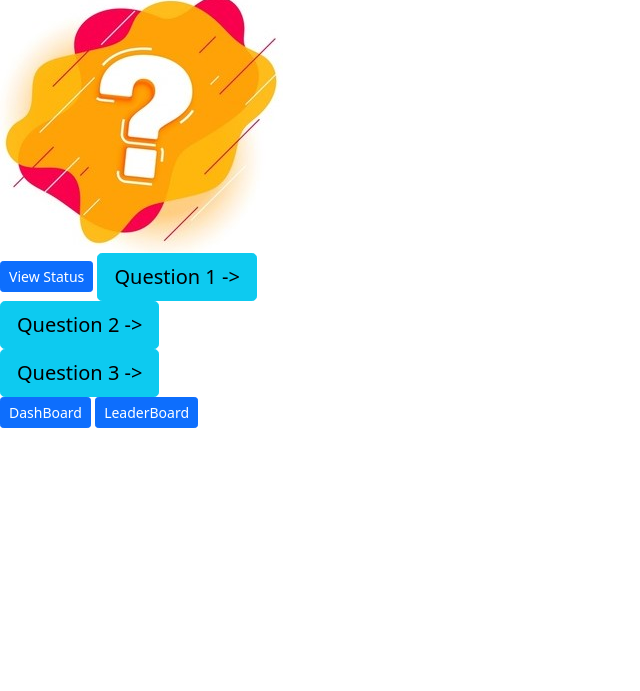
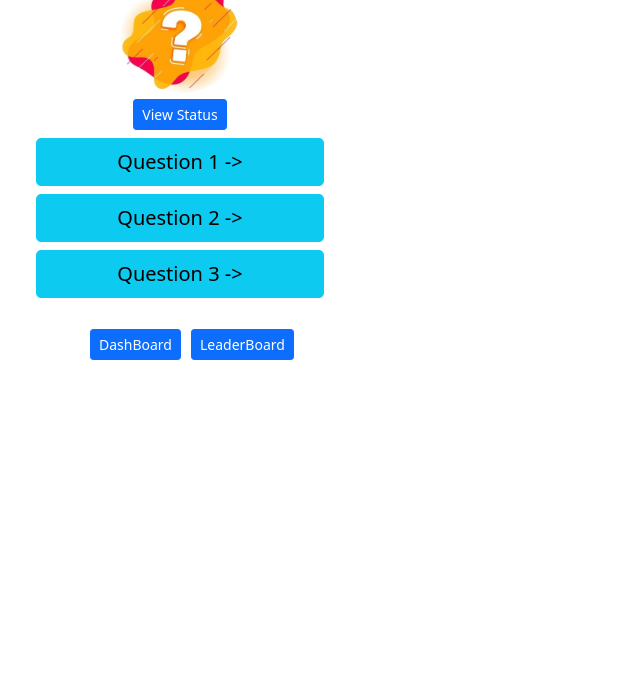
Before and after one commit to gjain-7/alternate-days-of-cp, a browser extension: page questionBoard.html in a window 1280 px wide. Shown: the part 109-800 px from the top of the page, without its empty margins (0-640 px from the left). Drawn offline with nearby package versions, Linux system fonts and the light colour scheme; a web font is replaced by a local one.

Commit message:
connecting questions and background

```diff
--- a/questionBoard.html
+++ b/questionBoard.html
@@ -8,7 +8,7 @@
   <link rel="preconnect" href="https://fonts.gstatic.com" crossorigin>
   <link href="https://fonts.googleapis.com/css2?family=STIX+Two+Text:wght@500&display=swap" rel="stylesheet">
   <link href="https://cdn.jsdelivr.net/npm/bootstrap@5.1.0/dist/css/bootstrap.min.css" rel="stylesheet" integrity="sha384-KyZXEAg3QhqLMpG8r+8fhAXLRk2vvoC2f3B09zVXn8CA5QIVfZOJ3BCsw2P0p/We" crossorigin="anonymous">
-  <link rel="stylesheet" href="css/popup.css">
+  <link rel="stylesheet" href="css/questionBoard.css">
 
 </head>
 
@@ -22,10 +22,10 @@
   <button type="button" id="q3" class="btn btn-lg btn-info qbtn">Question 3 <bold>-></bold></button><br>
 
 
-  <button type="button" id="db" class="btn btn-sm btn-primary">DashBoard</button>
-  <button type="button" id="lb" class="btn btn-sm btn-primary">LeaderBoard</button>
+  <a href="dashBoard.html"><button type="button" id="db" class="btn btn-sm btn-primary">DashBoard</button></a>
+  <a href="leaderBoard.html"><button type="button" id="lb" class="btn btn-sm btn-primary">LeaderBoard</button></a>
 
-  <script type="text/javascript" src="js/popup.js"></script>
+  <script type="text/javascript" src="js/questionBoard.js"></script>
   <script type="text/javascript" src="js/timer.js"></script>
 
 
```
